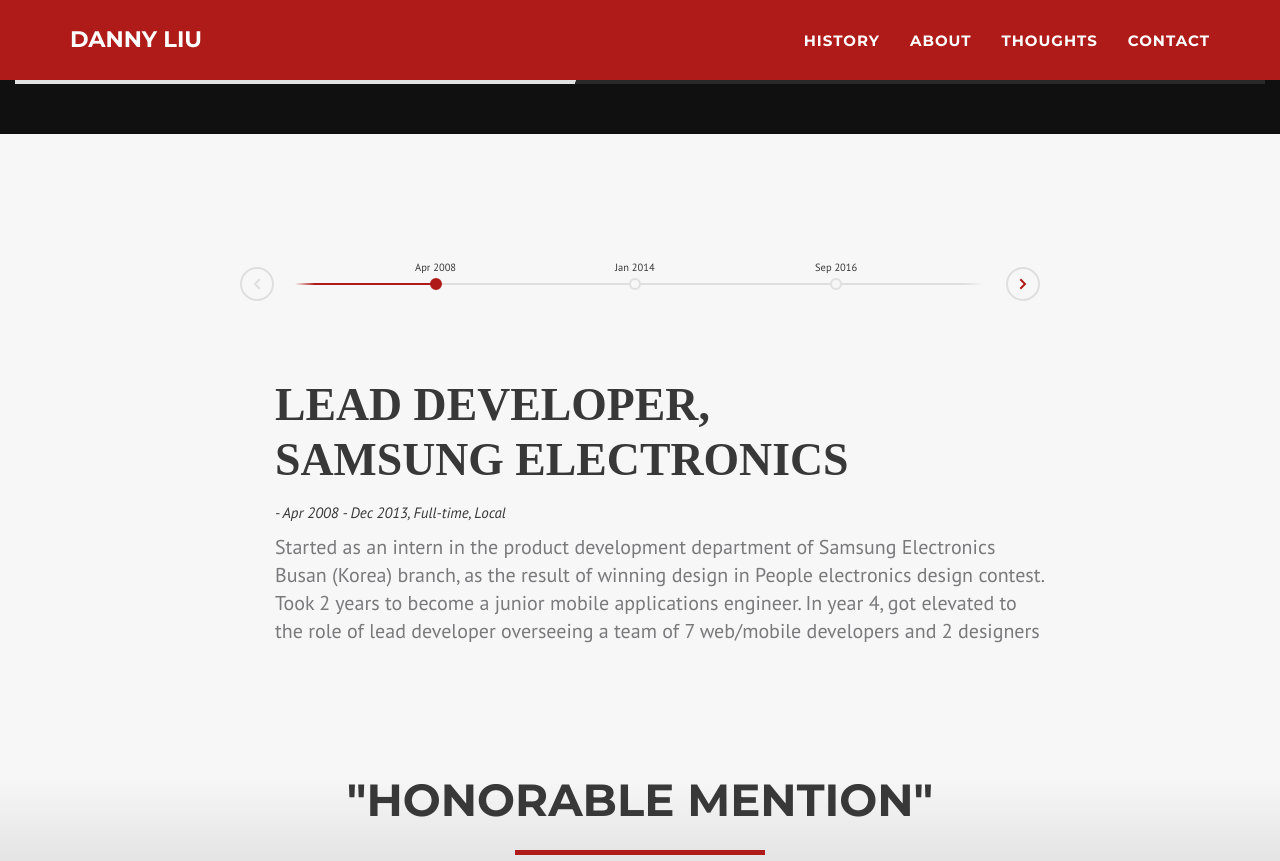
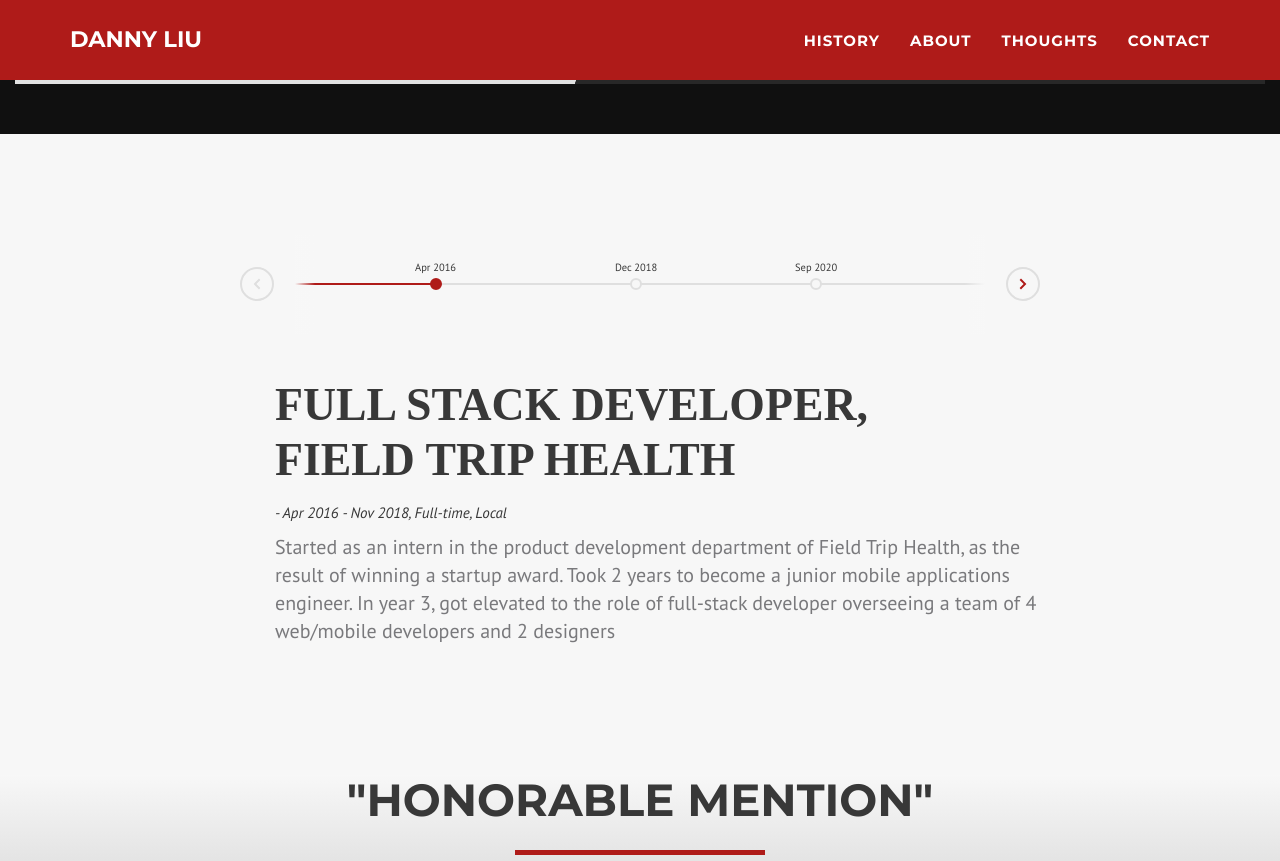
Before and after one commit to danny-liu-dev/danny-liu-dev.github.io, a Jekyll site: the page built from index.html, in a window 1280 px wide and 900 px high, scrolled down 1135 px, cut to the strip 0-861 px from the top of the window. Built offline with Jekyll 4.4.1, drawn with Linux system fonts in a browser that asks for light colours; nearby versions of some CDN libraries.

Commit message:
career changed

```diff
--- a/_includes/timeline.html
+++ b/_includes/timeline.html
@@ -5,12 +5,11 @@
       <div class="cd-h-timeline__dates">
         <div class="cd-h-timeline__line">
           <ol>
-            <li><a href="#0" data-date="01/04/2008" class="cd-h-timeline__date cd-h-timeline__date--selected">Apr 2008</a></li>
-            <li><a href="#0" data-date="01/01/2014" class="cd-h-timeline__date">Jan 2014</a></li>
-            <li><a href="#0" data-date="01/09/2016" class="cd-h-timeline__date">Sep 2016</a></li>
-            <li><a href="#0" data-date="01/01/2018" class="cd-h-timeline__date">Jan 2018</a></li>
-            <li><a href="#0" data-date="01/02/2019" class="cd-h-timeline__date">Feb 2019</a></li>
-            <li><a href="#0" data-date="01/07/2020" class="cd-h-timeline__date">Sep 2020</a></li>
+            <li><a href="#0" data-date="01/04/2016" class="cd-h-timeline__date cd-h-timeline__date--selected">Apr 2016</a></li>
+            <li><a href="#0" data-date="01/12/2018" class="cd-h-timeline__date">Dec 2018</a></li>
+            <li><a href="#0" data-date="01/09/2020" class="cd-h-timeline__date">Sep 2020</a></li>
+            <li><a href="#0" data-date="01/11/2023" class="cd-h-timeline__date">Nov 2023</a></li>
+            <li><a href="#0" data-date="01/12/2025" class="cd-h-timeline__date">Present</a></li>
           </ol>
 
           <span class="cd-h-timeline__filling-line" aria-hidden="true"></span>
@@ -27,10 +26,10 @@
       <ol>
         <li class="cd-h-timeline__event cd-h-timeline__event--selected text-component">
           <div class="cd-h-timeline__event-content container">
-            <h2 class="cd-h-timeline__event-title">Lead Developer,<br />Samsung Electronics</h2>
-            <em class="cd-h-timeline__event-date">Apr 2008 - Dec 2013, Full-time, Local</em>
+            <h2 class="cd-h-timeline__event-title">Full Stack Developer,<br />Field Trip Health</h2>
+            <em class="cd-h-timeline__event-date">Apr 2016 - Nov 2018, Full-time, Local</em>
             <p class="cd-h-timeline__event-description color-contrast-medium">
-              Started as an intern in the product development department of Samsung Electronics Busan (Korea) branch, as the result of winning design in People electronics design contest. Took 2 years to become a junior mobile applications engineer. In year 4, got elevated to the role of lead developer overseeing a team of 7 web/mobile developers and 2 designers
+              Started as an intern in the product development department of Field Trip Health, as the result of winning a startup award. Took 2 years to become a junior mobile applications engineer. In year 3, got elevated to the role of full-stack developer overseeing a team of 4 web/mobile developers and 2 designers
             </p>
           </div>
         </li>
@@ -38,9 +37,9 @@
         <li class="cd-h-timeline__event text-component">
           <div class="cd-h-timeline__event-content container">
             <h2 class="cd-h-timeline__event-title">Freelancing Developer</h2>
-            <em class="cd-h-timeline__event-date">Jan 2014 – Aug 2016, Remote</em>
+            <em class="cd-h-timeline__event-date">Dec 2018 – Sep 2020, Remote</em>
             <p class="cd-h-timeline__event-description color-contrast-medium">
-              Worked on ReactJS, NodeJS and Ruby on Rails projects on short-term contractor roles. Find more on <a href="#project-map">freelanced projects section</a>.
+              Worked on ReactJS, NodeJS and Python projects on short-term contractor roles. Find more on <a href="#project-map">freelanced projects section</a>.
             </p>
           </div>
         </li>
@@ -48,16 +47,16 @@
         <li class="cd-h-timeline__event text-component">
           <div class="cd-h-timeline__event-content container">
             <h2 class="cd-h-timeline__event-title">
-              Full-stack Developer,<br/>
-              <a href="https://www.polco.us" target="_blank">Polco.us</a>
+              Full-stack Engineer,<br/>
+              <a href="https://www.rocketdoctor.io" target="_blank">Rocket Doctor</a>
             </h2>
-            <em class="cd-h-timeline__event-date">Sep 2016 – Nov 2018, Full-time, Remote</em>
+            <em class="cd-h-timeline__event-date">Sep 2020 – Nov 2023, Full-time, Remote</em>
             <p class="cd-h-timeline__event-description color-contrast-medium">
-              Contributed to the wider and more transparent citizen engagement in metropolitan policy-making.<br />
-              Significant contribution 1: Voter verification flow <br />
-              Significant contribution 2: All data visualizations using D3JS <br />
+              Led 2 products development, successfully landed 2 rounds of venture funding.<br />
+              Significant contribution 1: 2FA to protect patient data <br />
+              Significant contribution 2: staff management and scheduling feature <br />
               <hr />
-              <i>Ruby on Rails, ReactJS, D3JS, ElasticSearch</i>
+              <i>Python, ReactJS, Calendly API, ElasticSearch</i>
             </p>
           </div>
         </li>
@@ -65,29 +64,14 @@
         <li class="cd-h-timeline__event text-component">
           <div class="cd-h-timeline__event-content container">
             <h2 class="cd-h-timeline__event-title">
-              Full-stack Developer,<br/>
-              <a href="https://www.striveforcollege.org" target="_blank">Strive for College</a>
+              Senior Software Engineer,<br/>
+              <a href="https://www.shoplazza.com" target="_blank">Shoplazza</a>
             </h2>
-            <em class="cd-h-timeline__event-date">Jan 2018 – Feb 2020, Part-time, Volunteer, Remote</em>
+            <em class="cd-h-timeline__event-date">Nov 2023 – Now, Part-time, Remote</em>
             <p class="cd-h-timeline__event-description color-contrast-medium">
-              Volunteered for the full-stack Javascript developer position, worked 5 hours a week for 2 years to enhance and maintain the virtual mentoring platform. The volunteering decision was made thanks to my deep interest in Education as a cause. <br />
+              Played a pivotal role in the product development. The current shoplazza's consumer front-end is the coded solely by me. <br />
               <hr />
-              <i>ReactJS, NodeJS, AWS, Firebase, GraphQL, React Native</i>
-            </p>
-          </div>
-        </li>
-
-        <li class="cd-h-timeline__event text-component">
-          <div class="cd-h-timeline__event-content container">
-            <h2 class="cd-h-timeline__event-title">
-              Product Engineer,<br/>
-              <a href="https://www.pluginuseful.com" target="_blank">Plug In Useful</a>
-            </h2>
-            <em class="cd-h-timeline__event-date">Feb 2019 – Aug 2020, Full-time, Remote</em>
-            <p class="cd-h-timeline__event-description color-contrast-medium">
-              Played a pivotal role in the betterment of top-rated Shopify apps. The current Plug-in-SEO's consumer front-end is the coded solely by me. <br />
-              <hr />
-              <i>Ruby on Rails, ReactJS, Shopify, Google Analytics</i>
+              <i>Python, ReactJS, ElasticSearch, Google Analytics</i>
             </p>
           </div>
         </li>
@@ -95,9 +79,9 @@
         <li class="cd-h-timeline__event text-component">
           <div class="cd-h-timeline__event-content container">
             <h2 class="cd-h-timeline__event-title">Here I am</h2>
-            <em class="cd-h-timeline__event-date">Sep 2020 - Now</em>
+            <em class="cd-h-timeline__event-date">Present</em>
             <p class="cd-h-timeline__event-description color-contrast-medium">
-              While looking for my next job of passion, I am vigorously polishing my skills in ReactJS, NodeJS, Ruby on Rails and GraphQL.
+              While looking for my next job of passion, I am vigorously polishing my skills in ReactJS, NodeJS, Python and GraphQL.
             </p>
           </div>
         </li>
```
Also changed, not shown: img/profile.jpg.
